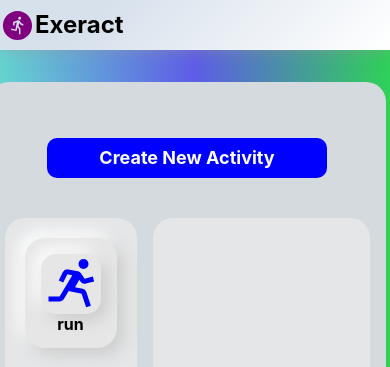
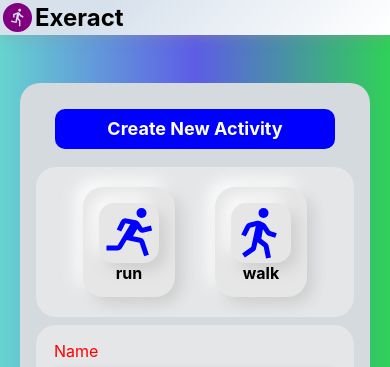
Before and after one commit to DevArtifacTs/activity-app-crud, a React (Create React App) app: page / in a window 390 px wide. Shown: the top 367 px of the page. Built offline with nearby package versions, Linux system fonts and the light colour scheme; no server answers.

Commit message:
style : responsive is apllied to this project.

```diff
--- a/src/components/ActivityList/ActivityList.css
+++ b/src/components/ActivityList/ActivityList.css
@@ -2,7 +2,7 @@
     background-color: #d5dade;
     max-width: 400px;
     height: 614px;
-    margin: 2rem 0 0 3rem ;
+    margin: 0rem 0 0 0rem ;
     padding: 2rem 2rem;
     display: flex;
     flex-direction: column;
@@ -31,3 +31,11 @@
     overflow-y:auto;
     overflow-x: hidden;
 }
+
+/* responsive */
+@media only screen and (max-width: 450px) {
+    .activity-list-container {
+        max-width: 350px;
+        margin-bottom: 1rem;
+    }
+}
--- a/src/components/Form/Form.css
+++ b/src/components/Form/Form.css
@@ -3,7 +3,7 @@
 }
 
 .main-form {
-    margin: 2rem 1rem 1rem 0rem;
+    margin: 0;
     padding: 1rem;
     height: 100%;
     max-width: 700px ;
@@ -72,3 +72,40 @@ textarea{
 #activity-date{
     height: 30px;
 }
+
+/* responsive */
+
+@media only screen and (max-width: 760px) {
+    .main-form {
+        grid-template-columns: repeat(1, 1fr);
+        grid-template-rows: 0.2fr 0.3fr 1.5fr;
+        grid-template-areas:
+            'headline'
+            'choices'
+            'input-form';
+    }
+    .activity-choices{
+        margin: 0.5rem 0 0.5rem 0;
+        min-height: 150px;
+        overflow-y: auto ;
+    }
+}
+
+@media only screen and (max-width: 450px) {
+    .main-form {
+        max-width: 350px;
+    }
+    .activity-choices{
+        margin: 0.5rem 0 0.5rem 0;
+        margin-right: 0 !important ;
+        gap: 0rem;
+    }
+    .input-form {
+        min-width: 280px;
+        padding: 0.5rem;
+        padding-bottom: 1rem;
+        margin: 0;
+
+    }
+
+}
--- a/src/components/Navbar/Navbar.css
+++ b/src/components/Navbar/Navbar.css
@@ -1,6 +1,6 @@
 nav {
     width: 100%;
-    height: 50px;
+    height: 35px;
     /* background-color: #fff; */
     background-color: #bdd4e7;
     background-color: #f9d29d;
@@ -17,20 +17,3 @@ nav {
     font-size: 24px;
     position: relative;
 }
-/* .nav-header::before{
-    content: '';
-    position: absolute;
-    bottom: -2px;
-    left: 0;
-    width: 100%;
-    height: 2px;
-    background: linear-gradient(to right, #8e2de2, #4a000e);
-    transform-origin: right ;
-    transform: scaleX(0);
-    transition: transform 0.4s;
-}
-
-.navbar-header:hover::before{
-    transform: scaleX(1);
-    transform-origin: left;
-} */
--- a/src/pages/Home.css
+++ b/src/pages/Home.css
@@ -1,7 +1,9 @@
 .home{
     height: 100%;
+    width: 100%;
     display: flex;
     flex-wrap: wrap;
     justify-content: center;
+    gap: 3rem;
 
 }
```
